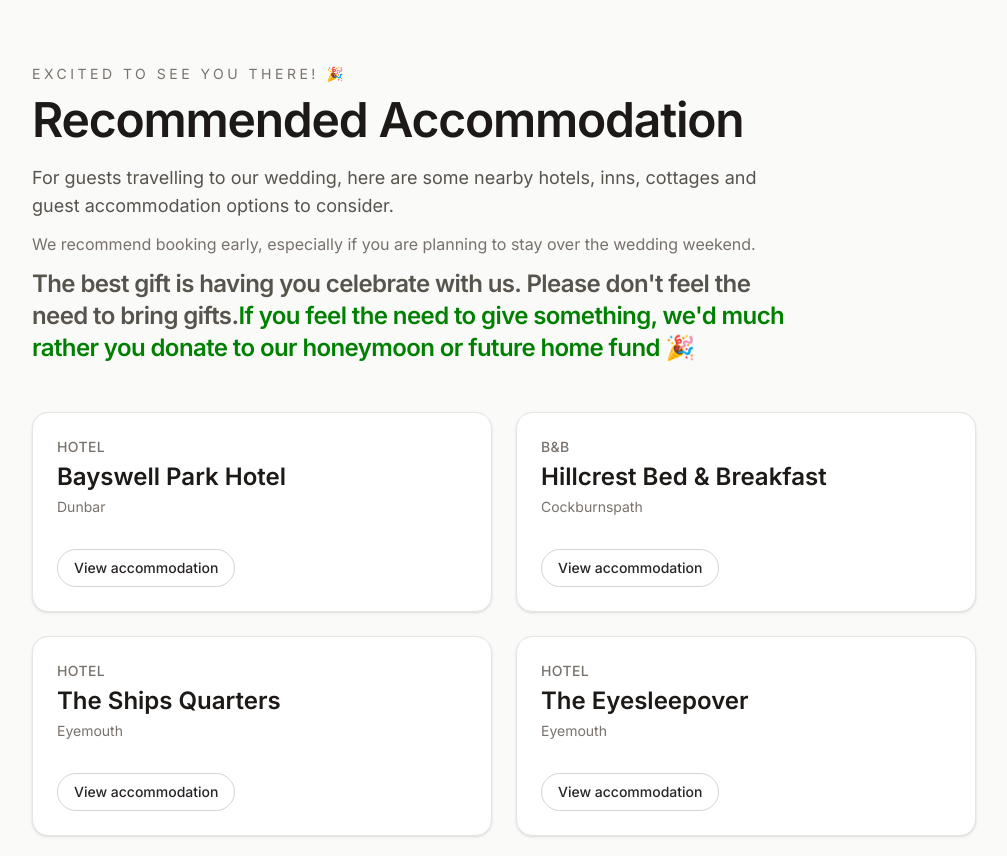
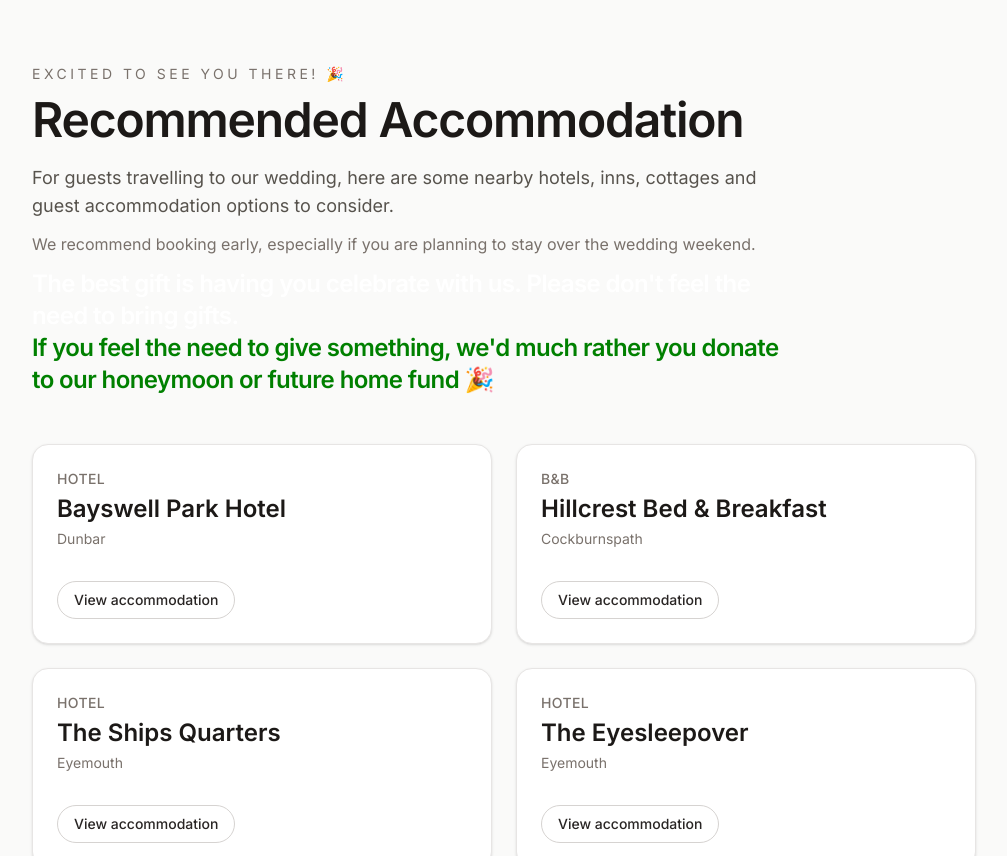
Before and after one commit to WilyBox/evite, a Next.js app: page /accommodation in a window 1280 px wide. Shown: the top 856 px of the page, without its empty margins (136-1143 px from the left). Built offline with nearby package versions, Linux system fonts and the light colour scheme; a web font is replaced by a local one.

Commit message:
updated jaine to jane  + canged colour fonts 2

```diff
--- a/app/accommodation/page.tsx
+++ b/app/accommodation/page.tsx
@@ -95,10 +95,10 @@ export default function AccommodationPage() {
             over the wedding weekend.
           </p>
 
-          <p className="mt-3 text-2xl text-stone-600 font-semibold tracking-tight sm:text-2xl">
+          <p className="mt-3 text-2xl text-white font-semibold tracking-tight sm:text-2xl">
             The best gift is having you celebrate with us. Please don't feel the need to bring gifts.
             <span style={{ color: 'green' }}>
-            If you feel the need to give something, we'd much rather you donate to our honeymoon or future home fund 🎉
+             <br />If you feel the need to give something, we'd much rather you donate to our honeymoon or future home fund 🎉
             </span>
           </p>
         </div>
```
